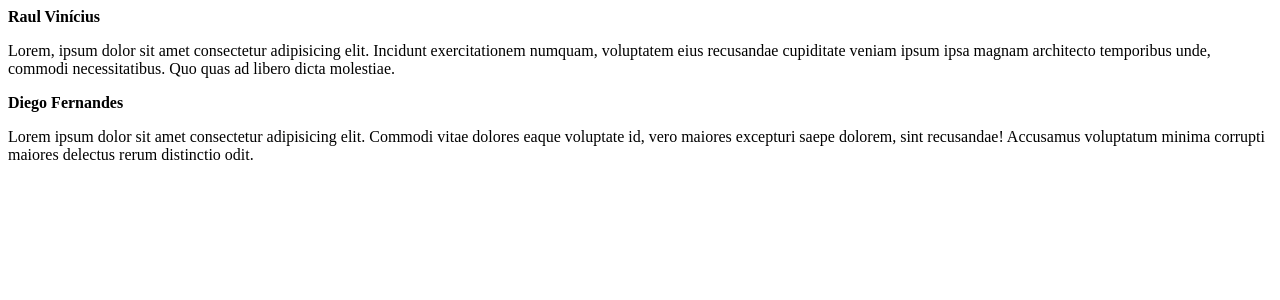
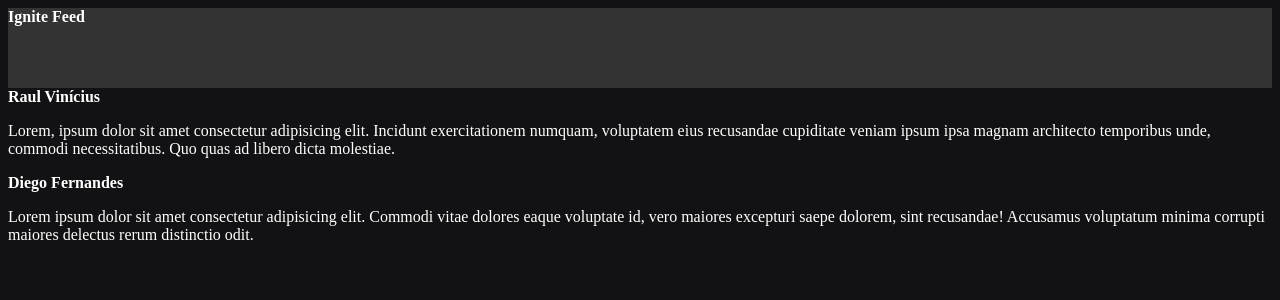
Before and after one commit to tenshiiu/01-fundamentos-reactjs, a React (Vite) app: page / in a window 1280 px wide. Shown: the top 300 px of the page. Built offline with nearby package versions, Linux system fonts and the light colour scheme.

Commit message:
CSS Modules

```diff
--- a/src/App.jsx
+++ b/src/App.jsx
@@ -1,14 +1,22 @@
+import { Header } from "./components/Header";
 import { Post } from "./components/Post";
+
+import "./styles.css";
 
 export function App() {
   return (
     <>
+    <Header />
+
       <Post
       author="Raul Vinícius"
-      content="Lorem, ipsum dolor sit amet consectetur adipisicing elit. Incidunt exercitationem numquam, voluptatem eius recusandae cupiditate veniam ipsum ipsa magnam architecto temporibus unde, commodi necessitatibus. Quo quas ad libero dicta molestiae."/>
+      content="Lorem, ipsum dolor sit amet consectetur adipisicing elit. Incidunt exercitationem numquam, voluptatem eius recusandae cupiditate veniam ipsum ipsa magnam architecto temporibus unde, commodi necessitatibus. Quo quas ad libero dicta molestiae."
+      />
+
       <Post
       author="Diego Fernandes"
-      content="Lorem ipsum dolor sit amet consectetur adipisicing elit. Commodi vitae dolores eaque voluptate id, vero maiores excepturi saepe dolorem, sint recusandae! Accusamus voluptatum minima corrupti maiores delectus rerum distinctio odit."/>
+      content="Lorem ipsum dolor sit amet consectetur adipisicing elit. Commodi vitae dolores eaque voluptate id, vero maiores excepturi saepe dolorem, sint recusandae! Accusamus voluptatum minima corrupti maiores delectus rerum distinctio odit."
+      />
     </>
   )
 }
--- /dev/null
+++ b/src/components/Header.jsx
@@ -0,0 +1,9 @@
+import styles from "./Header.module.css";
+
+export function Header() {
+    return (
+        <header>
+            <strong className={styles.header}>Ignite Feed</strong>
+        </header>
+    )
+}
--- /dev/null
+++ b/src/components/Header.module.css
@@ -0,0 +1,5 @@
+.header {
+    background: #333;
+    height: 80px;
+    display: block;
+}
--- /dev/null
+++ b/src/styles.css
@@ -0,0 +1,4 @@
+body {
+    background: #121214;
+    color: #fff;
+}
```
